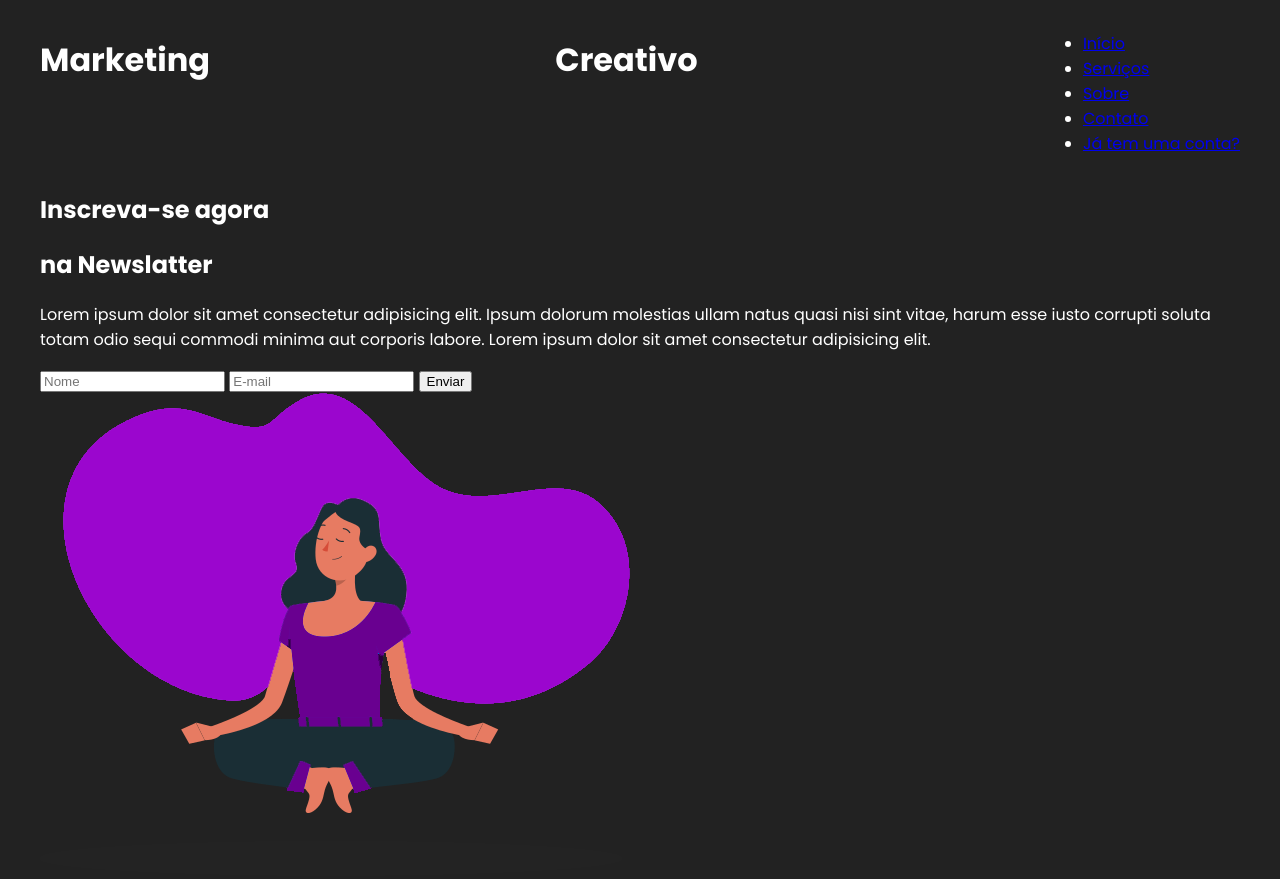
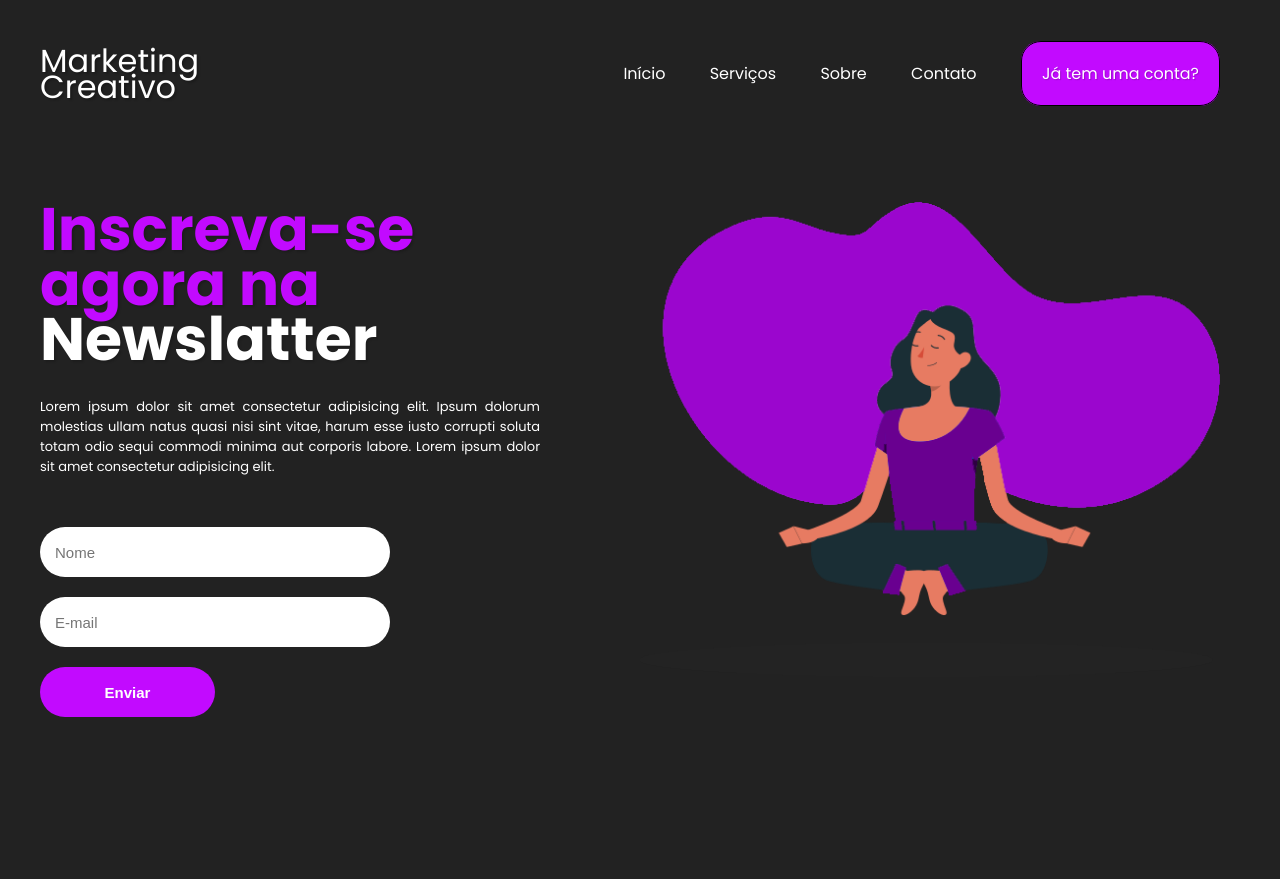
Before and after one commit to dayron05/landing-page-basica, a plain HTML site: page index.html in a window 1280 px wide. After the commit the page ends 800 px from the top, so only its background shows below. Drawn offline with Linux system fonts and the light colour scheme.

Commit message:
landing page completa

```diff
--- a/index.html
+++ b/index.html
@@ -5,30 +5,33 @@
     <meta name="viewport" content="width=device-width, initial-scale=1.0">
     <title>Landing page</title>
     <link rel="stylesheet" href="style/style.css">
+    <link rel="stylesheet" href="style/media.css">
 </head>
 <body>
-    <header id="title">
-        <h1>Marketing</h1>
-        <h1>Creativo</h1>
+    <header>
+        <h1>Marketing Creativo</h1>
 
+        <nav>
             <ul>
                 <li><a href="#">Início</a></li>
                 <li><a href="#">Serviços</a></li>
                 <li><a href="#">Sobre</a></li>
                 <li><a href="#">Contato</a></li>
-            <li><a href="#">Já tem uma conta?</a></li>
+                <li><a href="#" id="btn-conta">Já tem uma conta?</a></li>
             </ul>
+        </nav>
     </header>
 
     <main>
         <article>
-            <h2>Inscreva-se agora</h2>
-            <h2>na Newslatter</h2>
+            <h2><strong>Inscreva-se agora na</strong> Newslatter</h2>
             <p>Lorem ipsum dolor sit amet consectetur adipisicing elit. Ipsum dolorum molestias ullam natus quasi nisi sint vitae, harum esse iusto corrupti soluta totam odio sequi commodi minima aut corporis labore. Lorem ipsum dolor sit amet consectetur adipisicing elit.</p>
 
+            <form action="">
                 <input type="text" placeholder="Nome">
                 <input type="email" placeholder="E-mail">
                 <input type="submit" value="Enviar">
+            </form>
         </article>
 
         <aside>
--- /dev/null
+++ b/style/media.css
@@ -0,0 +1,26 @@
+@media screen and (max-width: 760px) {
+    header {
+        flex-direction: column;
+    }
+
+    main {
+        flex-direction: column;
+    }
+
+    form {
+        margin: 0 auto;
+        width: 100%;
+    }
+
+    input {
+        align-self: center;
+    }
+
+    img {
+        display: none;
+    }
+
+    ul {
+        text-align: center;
+    }
+}
--- a/style/style.css
+++ b/style/style.css
@@ -15,4 +15,111 @@ header {
     display: flex;
     flex-direction: row;
     justify-content: space-between;
+    align-items: center;
+    margin-top: 10px;
 }
+
+header > h1 {
+    margin: 0px;
+    max-width: 130px;
+    max-height: 90px;
+    font-weight: 400;
+    flex-direction: column;
+    line-height: 26px;
+    text-shadow: 2px 2px 2px rgba(0, 0, 0, 0.219);
+}
+
+header li {
+    display: inline-block;
+    margin: 20px;
+}
+
+header a {
+    text-decoration: none;
+    color: white;
+}
+
+header a:hover {
+    background-color: white;
+    color: black;
+    padding: 8px;
+    border-radius: 10px;
+    transition-duration: .3s;
+}
+
+#btn-conta {
+    border: 1px solid black;
+    background-color: #c20aff;
+    color: white;
+    padding: 20px;
+    border-radius: 20px;
+    text-shadow: 1px 1px 1px rgba(0, 0, 0, 0.199);
+}
+
+#btn-conta:hover {
+    background-color: white;
+    color: black;
+    transition-duration: 0.5;
+}
+
+main {
+    display: flex;
+    flex-direction: row;
+    margin-top: 80px;
+}
+
+main h2 {
+    margin: 0px;
+    max-width: 400px;
+    font-size: 60px;
+    line-height: 55px;
+    font-weight: bolder;
+    text-shadow: 2px 2px 2px rgba(0, 0, 0, 0.158);
+}
+
+main strong {
+    color: #c20aff;
+}
+
+main p {
+    margin: 30px 0px;
+    line-height: 20px;
+    max-width: 500px;
+    text-align: justify;
+    font-size: small;
+}
+
+form [type="submit"]{
+    height: 50px;
+    width: 50%;
+    align-items: center;
+    background-color: #c20aff;
+    color: white;
+    font-weight: bold;
+}
+
+form [ type="submit"]:hover {
+    cursor: pointer;
+    background-color: white;
+    color: black;
+    transition-duration: 0.5;
+}
+main form {
+    display: flex;
+    flex-direction: column;
+    width: 70%;
+}
+
+main input {
+    border-radius: 25px;
+    height: 20px;
+    margin-top: 20px;
+    padding: 15px;
+    border: none;
+    font-size: 15px;
+}
+
+main img {
+    width: 580px;
+    margin-left: 100px;
+}
```
Lines whose indentation alone changed are shown as unchanged.
